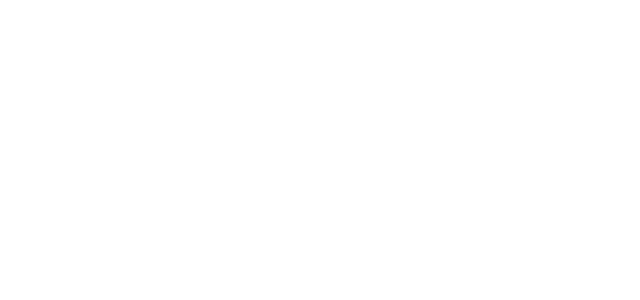
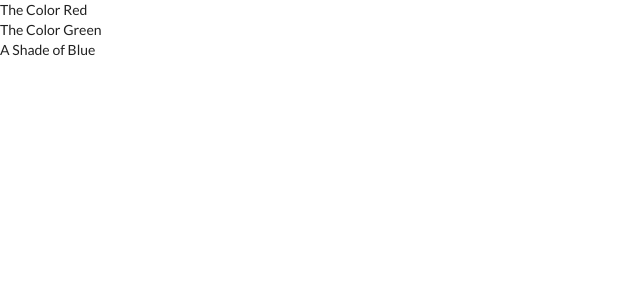
Before and after one commit to Palmipalooza/widgets, a React (Create React App) app: page / in a window 1280 px wide. Shown: the top 300 px of the page, without its empty margins (0-640 px from the left). Built offline with nearby package versions, Linux system fonts and the light colour scheme.

Commit message:
Passed options as props, iterated in reusable Dropdown component

```diff
--- a/src/App.js
+++ b/src/App.js
@@ -1,7 +1,9 @@
 import React from 'react';
 import Accordion from './Components/Accordion';
 import Search from './Components/Search';
+import Dropdown from './Components/Dropdown';
 
+// sample data to be used in Accordion widget
 const items = [
   {
     title: 'What is an accordion?',
@@ -17,11 +19,28 @@
   },
 ];
 
+// sample data to be used in Dropdown widget
+const options = [
+  {
+    label: 'The Color Red',
+    value: 'red',
+  },
+  {
+    label: 'The Color Green',
+    value: 'green',
+  },
+  {
+    label: 'A Shade of Blue',
+    value: 'blue',
+  },
+];
+
 export default () => {
   return (
     <div>
       {/* <Accordion items={items} /> */}
       {/* <Search /> */}
+      <Dropdown options={options} />
     </div>
   );
 };
--- a/src/Components/Dropdown.js
+++ b/src/Components/Dropdown.js
@@ -0,0 +1,15 @@
+import React from 'react';
+
+function Dropdown({ options }) {
+  const renderedOptions = options.map(option => {
+    return (
+      <div key={option.value} className="item">
+        {option.label}
+      </div>
+    );
+  });
+
+  return <div>{renderedOptions}</div>;
+}
+
+export default Dropdown;
```
Also changed, not shown: 1 other file (tests, documents, lock files or other folders).
